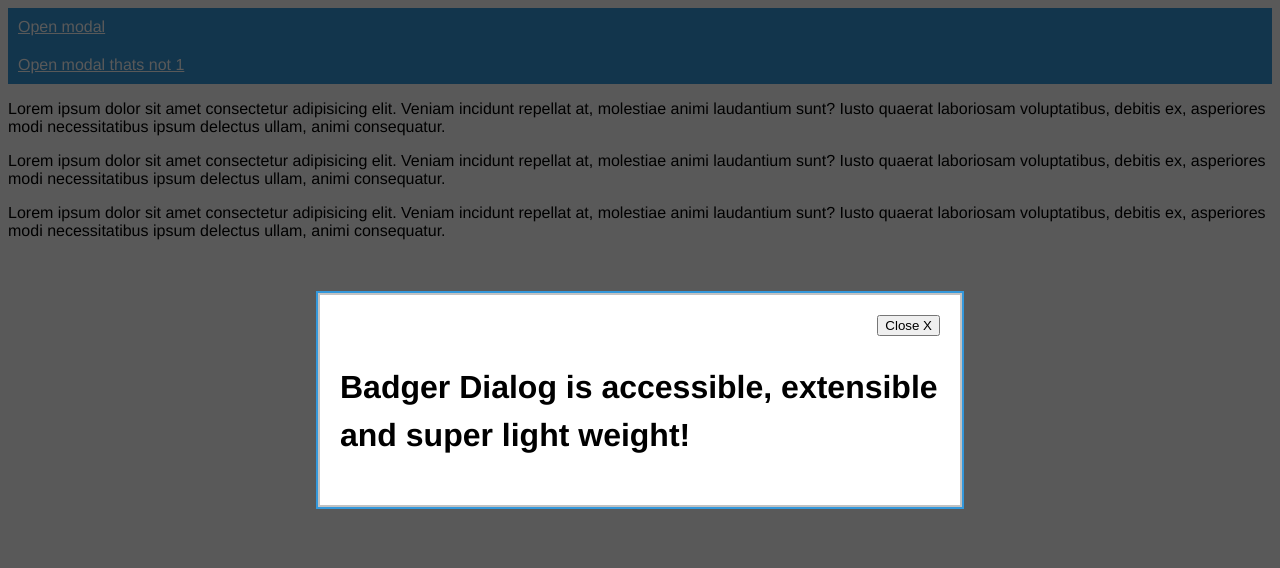
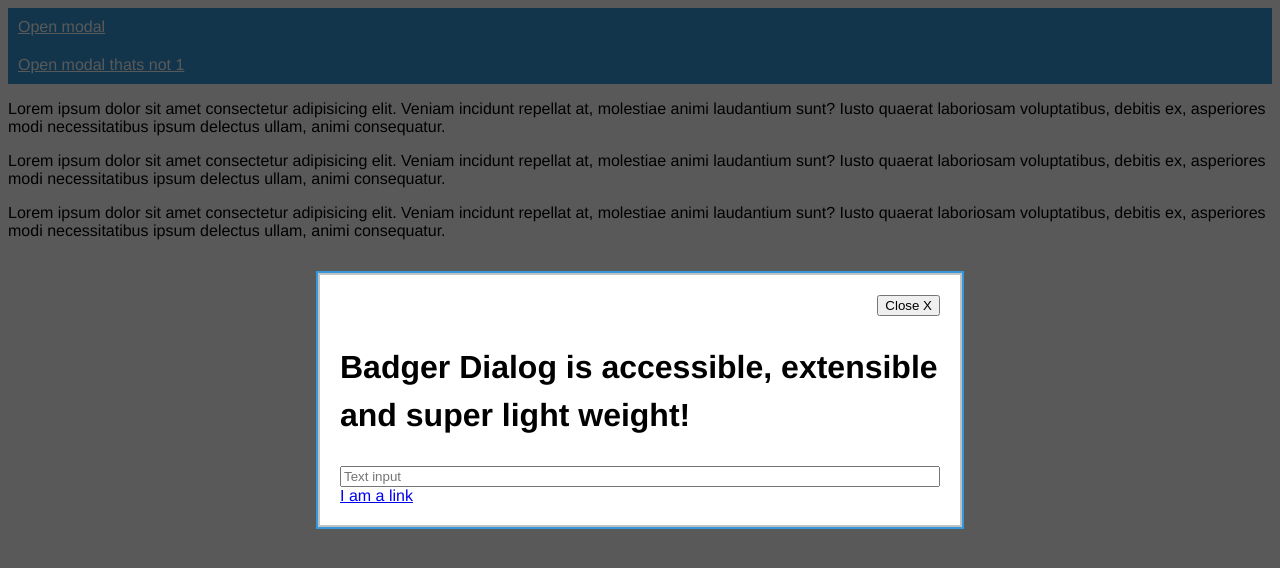
Before and after one commit to stuartjnelson/badger-modal, a website: page index.html in a window 1280 px wide. Both pictures are taken after a click on the link "Open modal". Drawn offline with Linux system fonts and the light colour scheme.

Commit message:
Added some random focus elemnt to modal

```diff
--- a/index.html
+++ b/index.html
@@ -39,6 +39,10 @@
             </header>
 
             <h2 class="heading--charlie js-focus-first" id="modal-label" class="js-focus-first" tabindex="0">Badger Dialog is accessible, extensible and super light weight!</h2>
+
+            <input type="text" placeholder="Text input">
+
+            <a href="#">I am a link</a>
         </div>
     </div>
 
```
